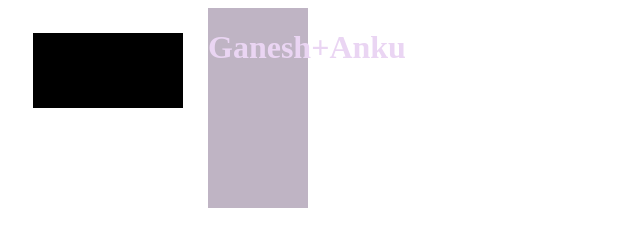
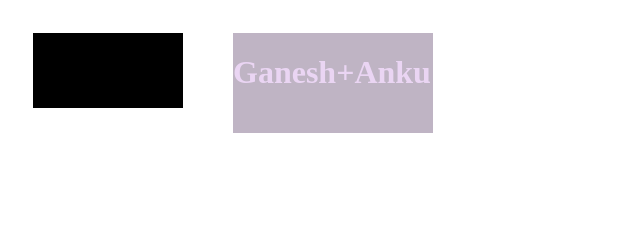
Before and after one commit to gpun10/css-animation, a plain HTML site: page index.html in a window 1280 px wide. Shown: the whole page, without its empty margins (0-640 px from the left). Drawn offline with Linux system fonts and the light colour scheme.

Commit message:
modified css

```diff
--- a/style.css
+++ b/style.css
@@ -21,9 +21,10 @@ div {
     float: left;
 }
 .ganesh {
+    margin: 25px;
     background-color: #BFB4C4;
-    width: 100px;
-    height: 200px;
+    width: 200px;
+    height: 100px;
     transition-property: width, height, background-color, color;
     transition-duration: 4s;
     transition-timing-function: ease-in-out;
```
